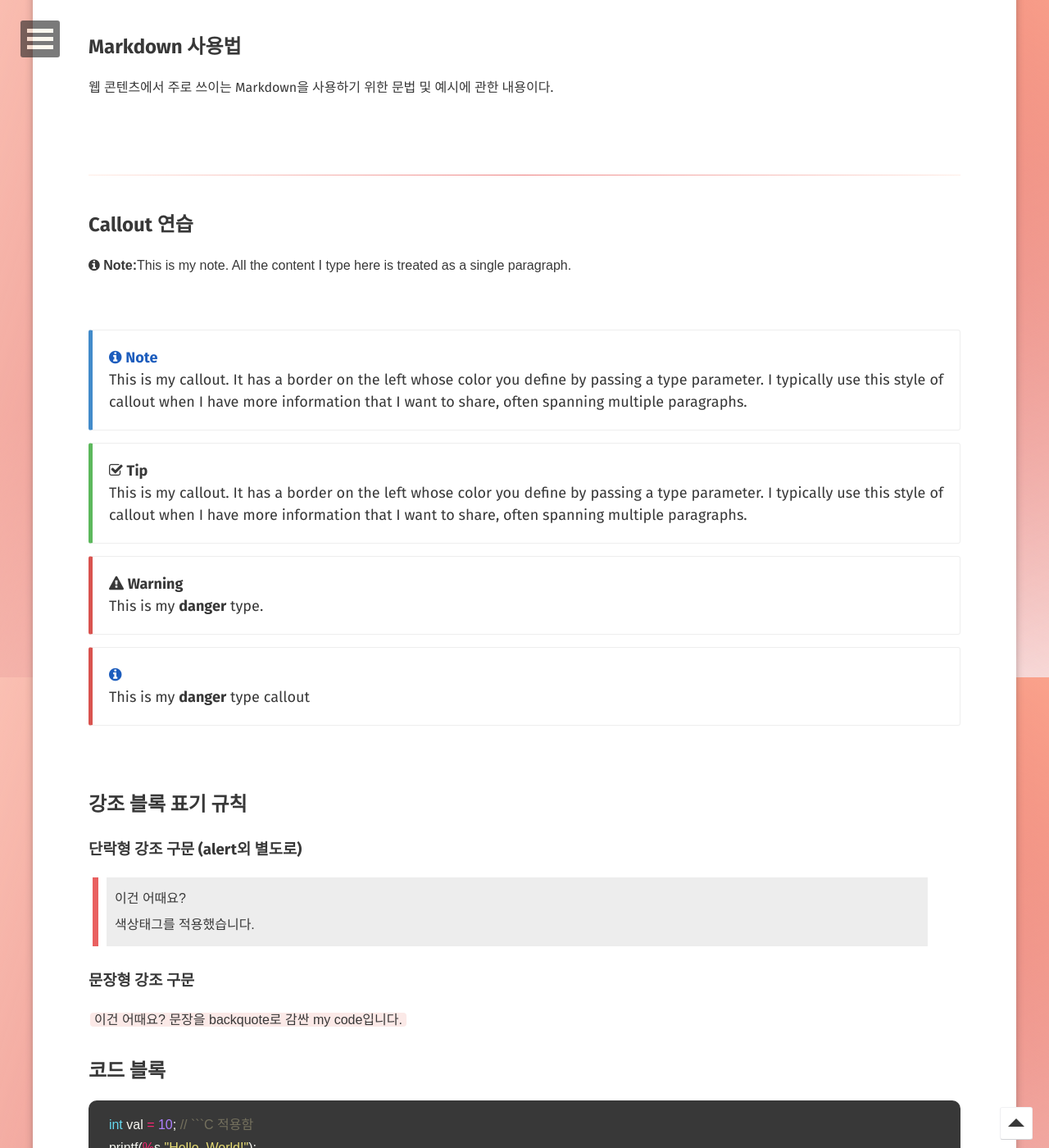
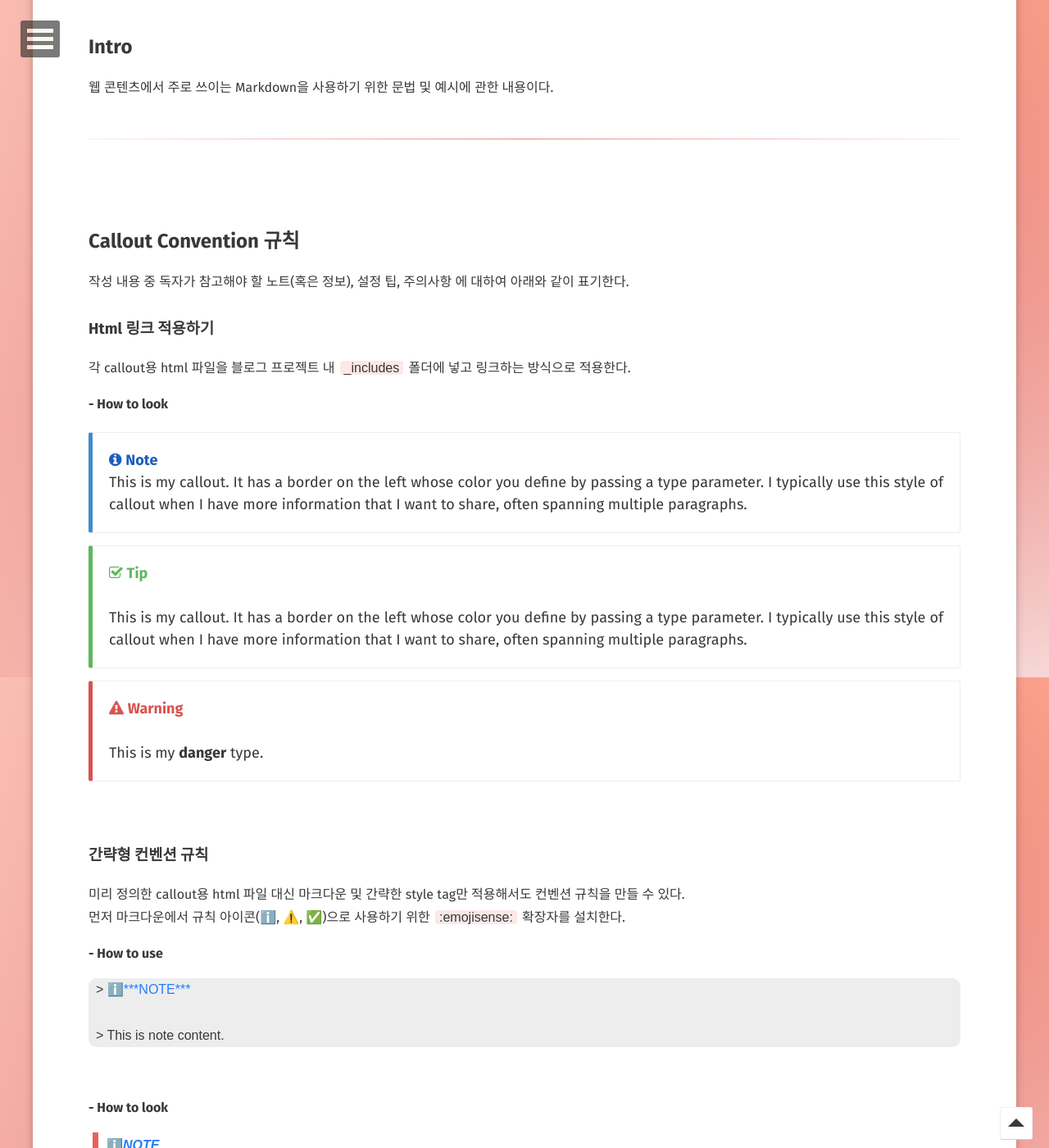
Before and after one commit to dora-author/dora-author.github.io, a Jekyll site: the page built from _posts/docs/2021-08-14-markdown-usage.markdown, in a window 1280 px wide and 1400 px high, scrolled down 974 px. Shown: the whole window at 82% size. Built offline with Jekyll 4.4.1, drawn with Linux system fonts in a browser that asks for light colours; some web fonts are replaced; comment, search, counter and statistics services are not loaded; some of the changed text lies outside the part shown.

Commit message:
Modify markdown part

````diff
--- a/_includes/callout_tip.html
+++ b/_includes/callout_tip.html
@@ -1,19 +1,27 @@
 <!--<div markdown="span" class="bs-callout bs-callout-{{include.type}}">{{include.content}}</div>-->
-<div markdown="span" class="bs-callout bs-callout-{{include.type}}"><i class="fa fa-check-square-o"></i><span
-                class="calloutTitle">{{include.title}}</span><br /><span class="calloutText">{{include.content}}</span>
+<div markdown="span" class="bs-callout bs-callout-{{include.type}}">
+  <span style="color:#5cb85c">
+    <i class="fa fa-check-square-o"></i>
+    <span class="calloutTitle">{{include.title}}</span><br />
+  </span>
+  <span class="calloutText">{{include.content}}</span>
 </div>
 
-
-
-{% capture tip %}<div class="alert alert-success" role="alert"><i class="fa fa-check-square-o"></i> <b>Tip: </b>{%
-        endcapture %}
-        {% capture note %}<div class="alert alert-info" role="alert"><i class="fa fa-info-circle"></i> <b>Note: </b>{%
-                endcapture %}
-                {% capture important %}<div class="alert alert-warning" role="alert"><i class="fa fa-warning"></i>
-                        <b>Important: </b>{% endcapture %}
-                        {% capture warning %}<div class="alert alert-danger" role="alert"><i
-                                        class="fa fa-exclamation-circle"></i> <b>Warning: </b>{% endcapture %}{% capture
-                                end %}</div>{% endcapture %}
+<!-- {% capture tip %}
+<div class="alert alert-success" role="alert"><i class="fa fa-check-square-o"></i> <b>Tip: </b>
+{% endcapture %}
+{% capture note %}
+<div class="alert alert-info" role="alert"><i class="fa fa-info-circle"></i> <b>Note: </b>
+{%endcapture %}
+{% capture important %}
+<div class="alert alert-warning" role="alert"><i class="fa fa-warning"></i> <b>Important: </b>
+{% endcapture %}
+{% capture warning %}
+<div class="alert alert-danger" role="alert"><i class="fa fa-exclamation-circle"></i> <b>Warning: </b>
+{% endcapture %}
+{% capture end %}
+</div>
+{% endcapture %} -->
 
 
                         {% comment %} Copyright 2021 Google LLC {% endcomment %}
--- a/_includes/callout_warning.html
+++ b/_includes/callout_warning.html
@@ -1,8 +1,10 @@
 <!--<div markdown="span" class="bs-callout bs-callout-{{include.type}}">{{include.content}}</div>-->
-<div markdown="span" class="bs-callout bs-callout-{{include.type}}"><i class="fa fa-warning"></i><span
-                class="calloutTitle">{{include.title}}</span><br /><span class="calloutText">{{include.content}}</span>
+<div markdown="span" class="bs-callout bs-callout-{{include.type}}">
+  <span style="color:#d9534f">
+    <i class="fa fa-warning"></i>
+    <span class="calloutTitle">{{include.title}}</span><br />
+  </span>
+  <span class="calloutText">{{include.content}}</span>
 </div>
 
-
-
 {% comment %} Copyright 2021 Google LLC {% endcomment %}
--- a/_posts/docs/2021-08-14-markdown-usage.markdown
+++ b/_posts/docs/2021-08-14-markdown-usage.markdown
@@ -15,17 +15,20 @@
 
 <Br>
 
-## Markdown 사용법
+## Intro
 웹 콘텐츠에서 주로 쓰이는 Markdown을 사용하기 위한 문법 및 예시에 관한 내용이다.
+
+***
 
 <br>
 
-***
+## Callout Convention 규칙
+작성 내용 중 독자가 참고해야 할 노트(혹은 정보), 설정 팁, 주의사항 에 대하여 아래와 같이 표기한다.
 
-## Callout  연습
+### Html 링크 적용하기
+각 callout용 html 파일을 블로그 프로젝트 내 `_includes` 폴더에 넣고 링크하는 방식으로 적용한다.
 
-{% include note.html content="This is my note. All the content I type here is treated as a single  paragraph." %}
-<br>
+**- How to look**
 
 {% include callout.html title=" **Note**" content="This is my callout. It has a border on the left whose color you define by passing a type parameter. I typically use this style of callout when I have more information that I want to share, often spanning multiple paragraphs. " type="primary" %}
 
@@ -33,19 +36,40 @@
 
 {% include callout_warning.html title= " **Warning**" content="This is my **danger** type." type="danger" level=3 %}
 
-{% include callout.html type="danger" content="This is my **danger** type callout" %}
+<br>
+
+### 간략형 컨벤션 규칙
+미리 정의한 callout용 html 파일 대신 마크다운 및 간략한 style tag만 적용해서도 컨벤션 규칙을 만들 수 있다. <Br>
+먼저 마크다운에서 규칙 아이콘(ℹ️, ⚠️, ✅)으로 사용하기 위한 `:emojisense:` 확장자를 설치한다.
+
+**- How to use**
+<pre>
+  > ℹ️<span style="color:#247CFF">***NOTE*** </span> <br>
+  > This is note content.
+</pre>
+
+<br>
+
+**- How to look**
+
+  > ℹ️<span style="color:#247CFF">***NOTE*** </span> <br>
+  > This is note content.
+
 <br>
 
 ## 강조 블록 표기 규칙
 
-### 단락형 강조 구문 (alert외 별도로)
-> <div style= "background-color:#ededed; padding:10px"><span class="highlight">
-> 이건 어때요? <br>
-> 색상태그를 적용했습니다. </span></div>
+### 단락형 강조 구문
 
+  <div class="highlight2">
+  이건 어때요? <br>
+  색상태그를 적용했습니다.
+  </div>
 
 ### 문장형 강조 구문
-`이건 어때요? 문장을 backquote로 감싼 my code입니다.`
+
+  `이건 어때요? 문장을 backquote로 감싼 my code입니다.`
+
 <br>
 
 ## 코드 블록
@@ -65,12 +89,9 @@
     printf(%s,"Hello, World!");
   </div>
 ```
+<br>
 
-
-***
-
-### 단어 표현
-
+## 단어 표현
 
 | How to use                    | How to look  |
 | :---------------------------- | :--------------- |
@@ -92,7 +113,7 @@
 
 <br>
 
-### 인용구 및 블락
+## 인용구 블록
 
 -	인용구: 작성할 텍스트 앞에 `>`을 기입하면 해당 텍스트가 구분되는 인용구가 된다.<br>
 
@@ -124,7 +145,6 @@
     <br> 안녕하세요.
 
     \`\`\`
-
     <br>
 
     **- How to look**
@@ -146,7 +166,7 @@
 
 <br>
 
-### 제목 수준
+## 제목 수준
 
 -	큰제목: 텍스트 밑에 `=====` 기입<br>
 
@@ -163,6 +183,7 @@
 
     큰제목
     ======
+    {:.no_toc}
 
 <Br>
 
@@ -202,7 +223,7 @@
 
 <br>
 
-### 리스트
+## 리스트
 
 -	Unordered <br>
     **- How to use**
@@ -246,7 +267,7 @@
 
 <br>
 
-### 링크
+## 링크
 
 |             | **How to use**                                                               | **How to look**             |
 | :---------- | :--------------------------------------------------------------------------- | :-------------------------- |
@@ -257,7 +278,7 @@
 
 <br>
 
-### 이미지 삽입
+## 이미지 삽입
 
 **- How to use**
 
@@ -273,7 +294,7 @@
 
 <br>
 
-### 테이블
+## 테이블
 
 **- How to use**
 <pre>
@@ -298,7 +319,7 @@
 
 <br>
 
-### 단락 구분
+## 단락 구분
 
 같은 제목 내에서도 구분할 내용에 대하여 내용 앞줄 혹은 뒷 줄에 `***` or `---` or `___` or `---` 를 사용하여 수평선을 표현
 
@@ -320,7 +341,7 @@
 
 <br>
 
-### 접어두기 표시
+## 접어두기 표시
 
 **- How to use**
 
@@ -341,7 +362,7 @@
 
 <br>
 
-### 작업 목록
+## 작업 목록
 
 **- How to use**
 
@@ -360,13 +381,3 @@
 -	[ ] Open a followup issue
 
 <br>
-
-### 컨벤션 규칙
-작성 내용 중 독자가 참고해야할 메모, 주의 사항, 팁스에 대하여 다음과 같이 표기한다.
-
-**- How to use**
-
-<pre>
-  > ℹ️ `<span style="color:#247CFF">` ***NOTE*** `</span>`
-  > This is note content.
-</pre>
````
Also changed, not shown: _posts/docs/2022-09-22-sphinx.md (+7 -4 lines), _posts/eng/2022-09-08-Eg-tov 2.md (+3 -3 lines), 1 other file.
